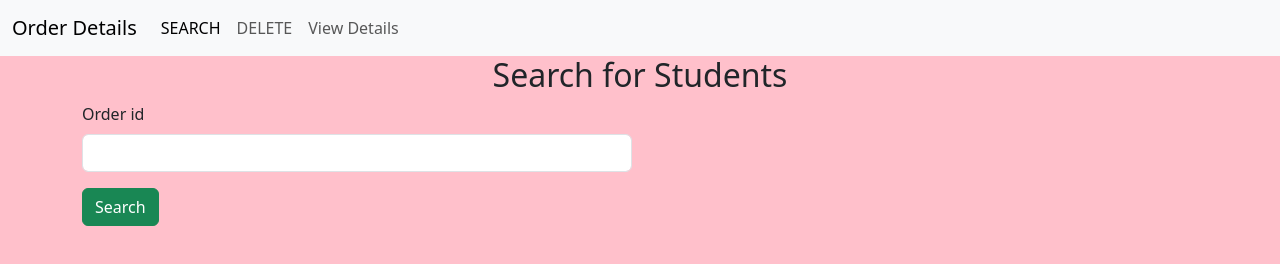
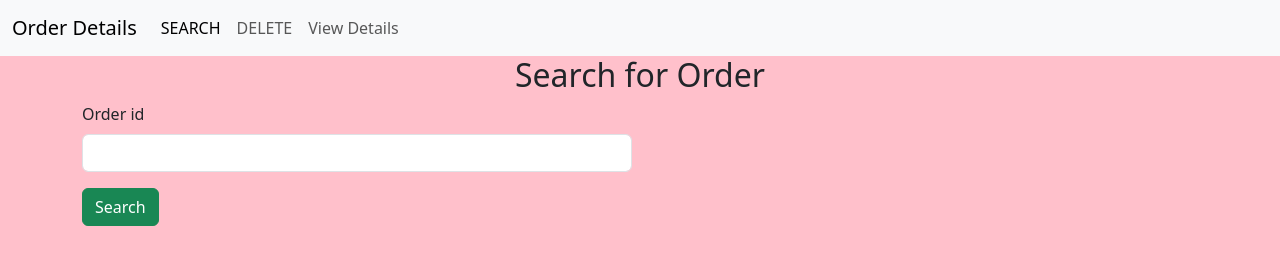
Before and after one commit to adithyab11/Food_mern, a plain HTML site: page search.html in a window 1280 px wide. Drawn offline with nearby package versions, Linux system fonts and the light colour scheme.

Commit message:
search completed

```diff
--- a/search.html
+++ b/search.html
@@ -26,7 +26,7 @@
           </div>
         </div>
     </nav>
-    <center><h2>Search for Students</h2></center>
+    <center><h2>Search for Order</h2></center>
     <div class="container">
         <div class="row g-3">
             <div class="col col-6 col-sm-6 col-md-6 col-lg-6 col-xl-6 col-xxl-6">
```
